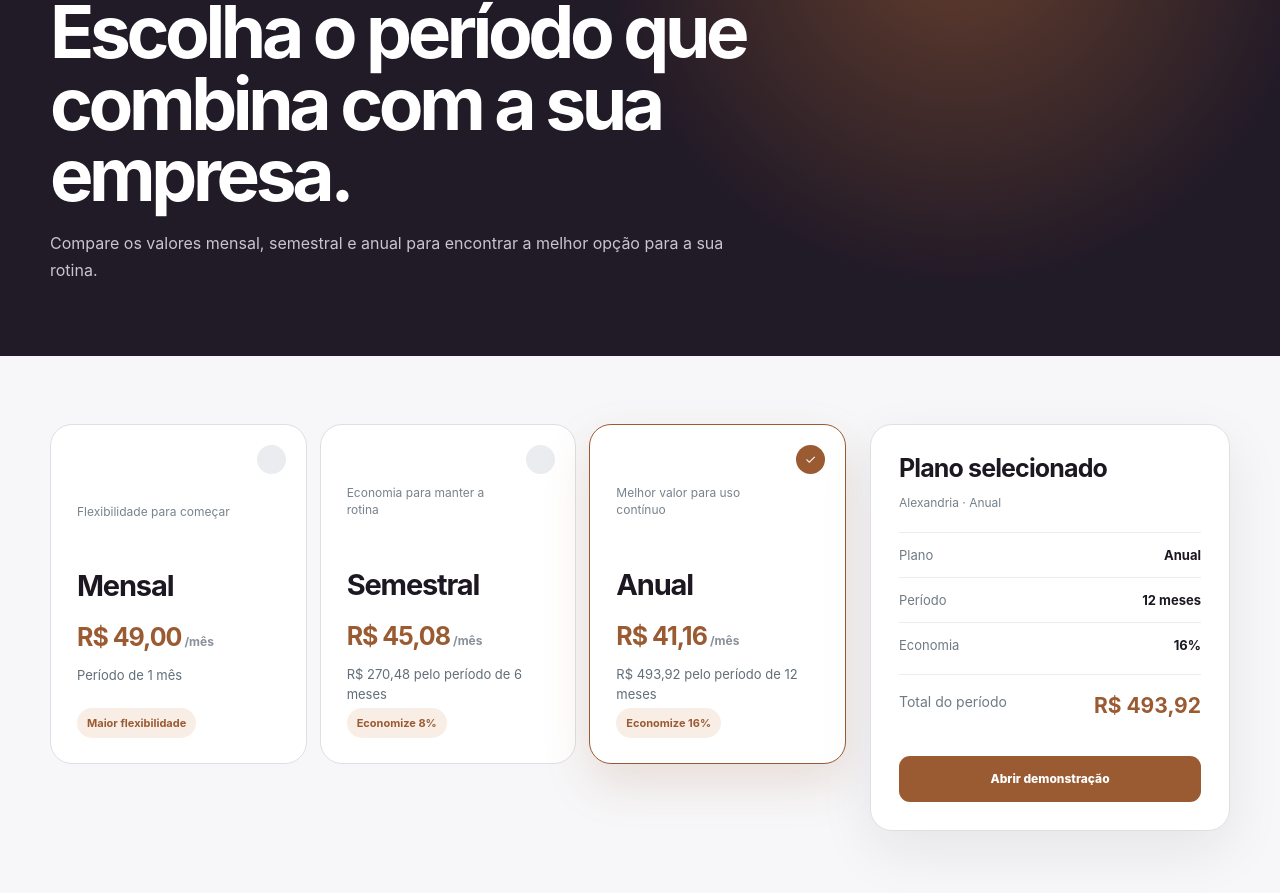
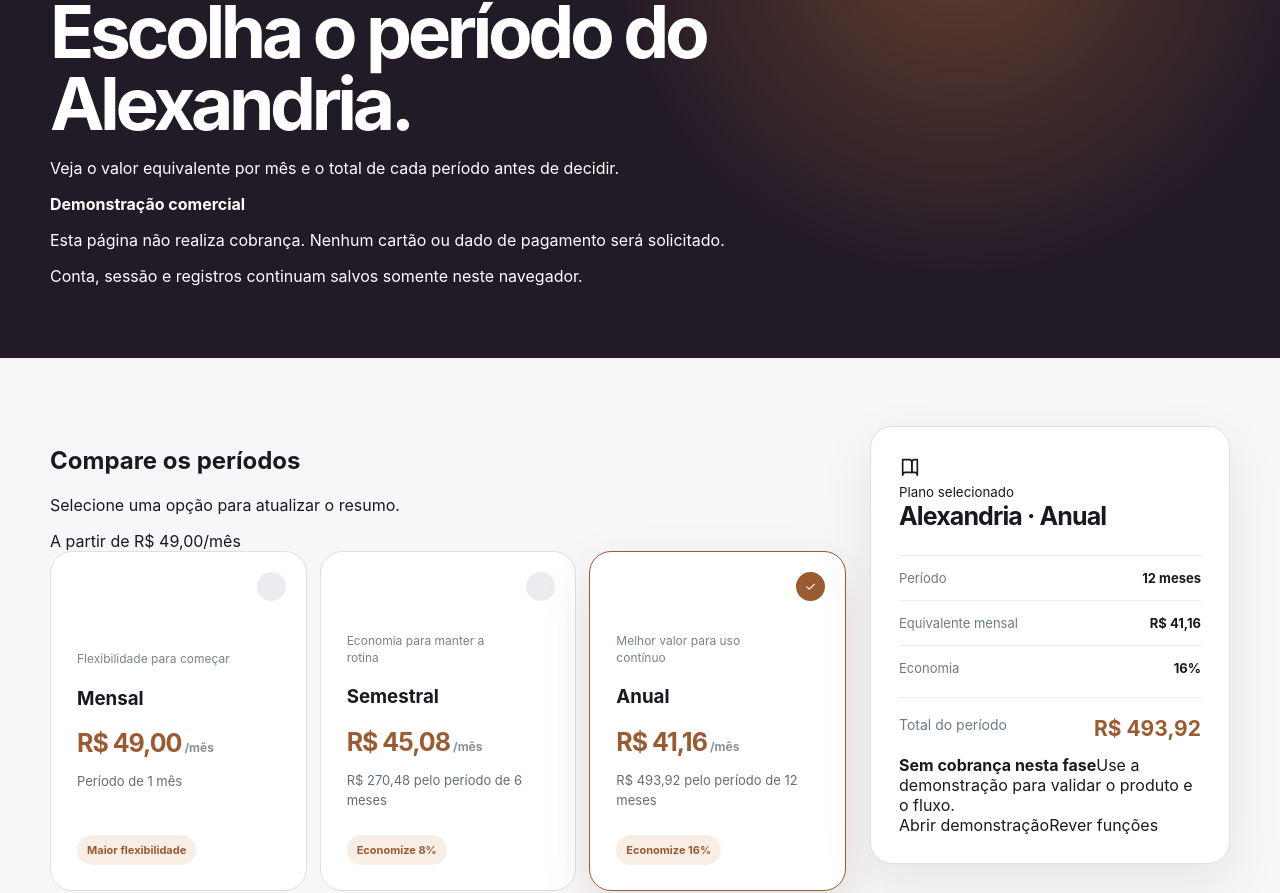
Before and after one commit to aruanmf446-hub/crmplus, a Next.js app: page /assinar/alexandria in a window 1280 px wide. Shown: the part 255-1148 px from the top of the page. Built offline with nearby package versions, Linux system fonts and the light colour scheme.

Commit message:
Corrigir página de planos e esclarecer demonstração

```diff
--- a/components/SubscriptionPlans.tsx
+++ b/components/SubscriptionPlans.tsx
@@ -25,24 +25,39 @@ const plans: { id: BillingPeriod; name: string; note: string }[] = [
 export function SubscriptionPlans({ product }: Props) {
   const [selected, setSelected] = useState<BillingPeriod>("annual");
   const info = getStorefrontInfo(product.slug);
+  const selectedPlan = plans.find((plan) => plan.id === selected) ?? plans[2];
   const selectedPrice = useMemo(() => getBillingPrice(info.monthlyPrice, selected), [info.monthlyPrice, selected]);
   const pageStyle = { "--accent": product.color, "--accent-soft": product.colorSoft } as CSSProperties;
 
   return (
-    <div className={styles.page} style={pageStyle}>
+    <div className={styles.page} style={pageStyle} data-product={product.slug}>
       <Header />
       <main>
         <section className={styles.hero}>
           <div className="shell">
-            <Link className={styles.back} href={`/aplicativos/${product.slug}`}>← Voltar</Link>
+            <Link className={styles.back} href={`/aplicativos/${product.slug}`}>← Voltar para {product.shortName}</Link>
+            <div className={styles.heroGrid}>
+              <div>
                 <div className={styles.identity}><span><ProductIcon slug={product.slug} size={27} /></span><strong>{product.name}</strong></div>
-            <h1>Escolha o período que combina com a sua empresa.</h1>
-            <p>Compare os valores mensal, semestral e anual para encontrar a melhor opção para a sua rotina.</p>
+                <h1>Escolha o período do {product.shortName}.</h1>
+                <p>Veja o valor equivalente por mês e o total de cada período antes de decidir.</p>
+              </div>
+              <aside className={styles.prototypeNotice}>
+                <strong>Demonstração comercial</strong>
+                <p>Esta página não realiza cobrança. Nenhum cartão ou dado de pagamento será solicitado.</p>
+                <span>Conta, sessão e registros continuam salvos somente neste navegador.</span>
+              </aside>
+            </div>
           </div>
         </section>
 
         <section className={styles.plansSection}>
           <div className="shell">
+            <div className={styles.planArea}>
+              <header className={styles.sectionHeading}>
+                <div><h2>Compare os períodos</h2><p>Selecione uma opção para atualizar o resumo.</p></div>
+                <span>A partir de {formatCurrency(info.monthlyPrice)}/mês</span>
+              </header>
               <div className={styles.planGrid}>
                 {plans.map((plan) => {
                   const price = getBillingPrice(info.monthlyPrice, plan.id);
@@ -56,9 +71,9 @@ export function SubscriptionPlans({ product }: Props) {
                       onClick={() => setSelected(plan.id)}
                       aria-pressed={active}
                     >
-                    <span className={styles.radio}>{active ? "✓" : ""}</span>
+                      <span className={styles.radio} aria-hidden="true">{active ? "✓" : ""}</span>
                       <small>{plan.note}</small>
-                    <h2>{plan.name}</h2>
+                      <h3>{plan.name}</h3>
                       <strong>{formatCurrency(monthlyEquivalent)}<em>/mês</em></strong>
                       <p>{price.months === 1 ? "Período de 1 mês" : `${formatCurrency(price.total)} pelo período de ${price.months} meses`}</p>
                       {price.discount ? <b>Economize {price.discount}%</b> : <b>Maior flexibilidade</b>}
@@ -66,20 +81,20 @@ export function SubscriptionPlans({ product }: Props) {
                   );
                 })}
               </div>
+            </div>
 
-            <aside className={styles.summary}>
-              <div>
-                <h2>Plano selecionado</h2>
-                <p className="plan-prototype-note">{product.shortName} · {plans.find((plan) => plan.id === selected)?.name}</p>
+            <aside className={styles.summary} aria-live="polite">
+              <div className={styles.summaryIdentity}><span><ProductIcon slug={product.slug} size={22} /></span><div><small>Plano selecionado</small><h2>{product.shortName} · {selectedPlan.name}</h2></div></div>
               <dl>
-                  <div><dt>Plano</dt><dd>{plans.find((plan) => plan.id === selected)?.name}</dd></div>
                 <div><dt>Período</dt><dd>{selectedPrice.months} {selectedPrice.months === 1 ? "mês" : "meses"}</dd></div>
-                  <div><dt>Economia</dt><dd>{selectedPrice.discount ? `${selectedPrice.discount}%` : "—"}</dd></div>
+                <div><dt>Equivalente mensal</dt><dd>{formatCurrency(selectedPrice.total / selectedPrice.months)}</dd></div>
+                <div><dt>Economia</dt><dd>{selectedPrice.discount ? `${selectedPrice.discount}%` : "Sem desconto"}</dd></div>
                 <div className={styles.total}><dt>Total do período</dt><dd>{formatCurrency(selectedPrice.total)}</dd></div>
               </dl>
-              </div>
-              <div className="plan-summary-actions">
-                <Link href={`/sistemas/${product.slug}`} style={{ color: "#fff", background: "var(--accent)", border: 0 }}>Abrir demonstração</Link>
+              <div className={styles.summaryNotice}><strong>Sem cobrança nesta fase</strong><span>Use a demonstração para validar o produto e o fluxo.</span></div>
+              <div className={styles.summaryActions}>
+                <Link className={styles.demoAction} href={`/sistemas/${product.slug}`}>Abrir demonstração</Link>
+                <Link className={styles.backAction} href={`/aplicativos/${product.slug}`}>Rever funções</Link>
               </div>
             </aside>
           </div>
```
Lines whose indentation alone changed are shown as unchanged.
